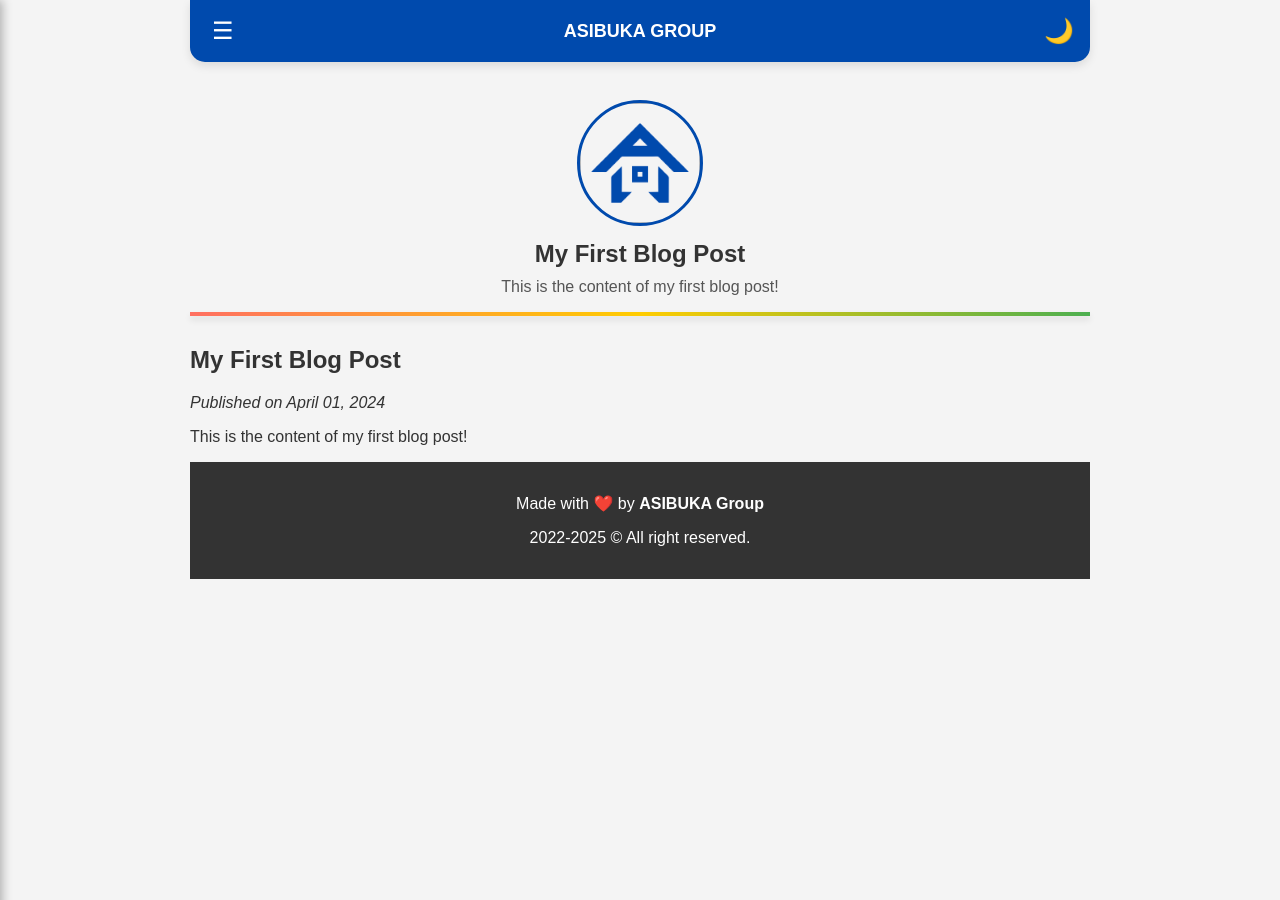
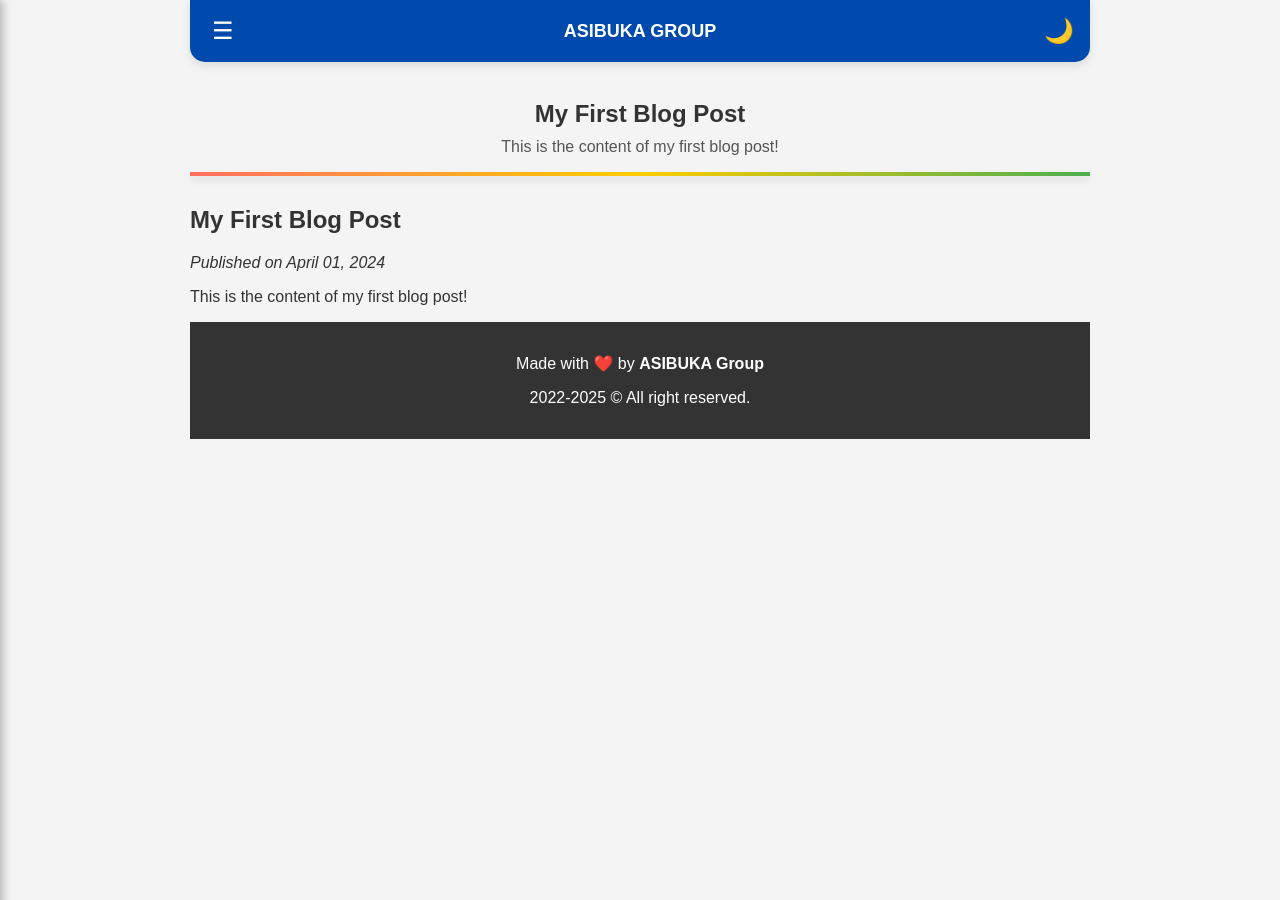
Before and after one commit to asibukagroup/asibukagroup.github.io, a Jekyll site: the page built from _posts/2025-04-01-my-first-post.md, in a window 1280 px wide. Built offline with Jekyll 4.4.1, drawn with Linux system fonts in a browser that asks for light colours.

Commit message:
Update default.html

```diff
--- a/_layouts/default.html
+++ b/_layouts/default.html
@@ -49,7 +49,7 @@
 {% include header.html %}
 {% include nav.html %}
 <section class="top-info">
-<img src="{{ page.thumbnail | default: site.defaults.thumbnail }}" alt="{{ page.title | default: site.defaults.title }}" title="{{ page.title | default: site.defaults.title }}">
+{% if page.url == "/" %}<img src="{{ page.thumbnail | default: site.defaults.thumbnail }}" alt="{{ page.title | default: site.defaults.title }}" title="{{ page.title | default: site.defaults.title }}">{% endif %}
 <h1>{{ page.title | default: site.defaults.title }}</h1>
 <p>{{ page.description | default: site.defaults.description }}</p>
 {% if page.url == "/" %}{% include social-links.html %}{% endif %}
```
